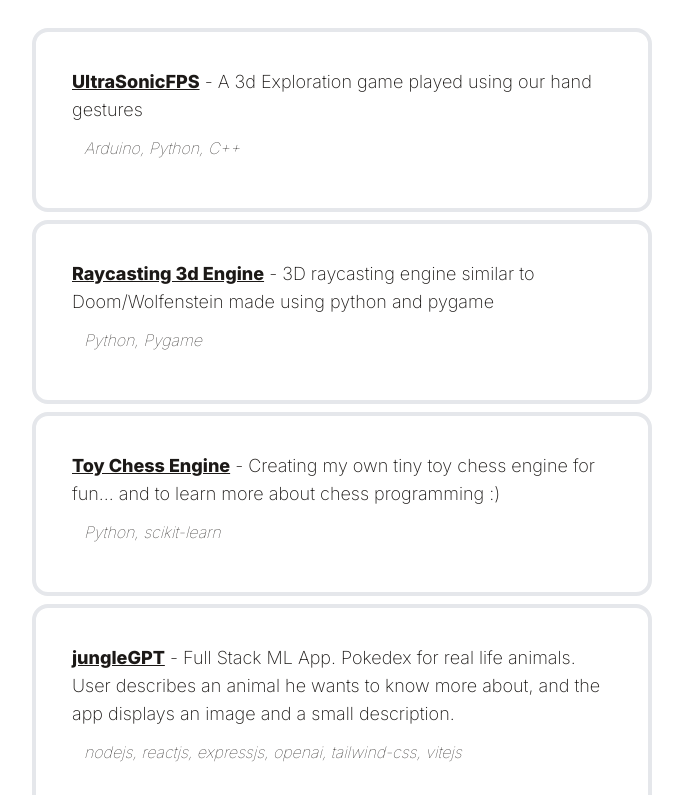
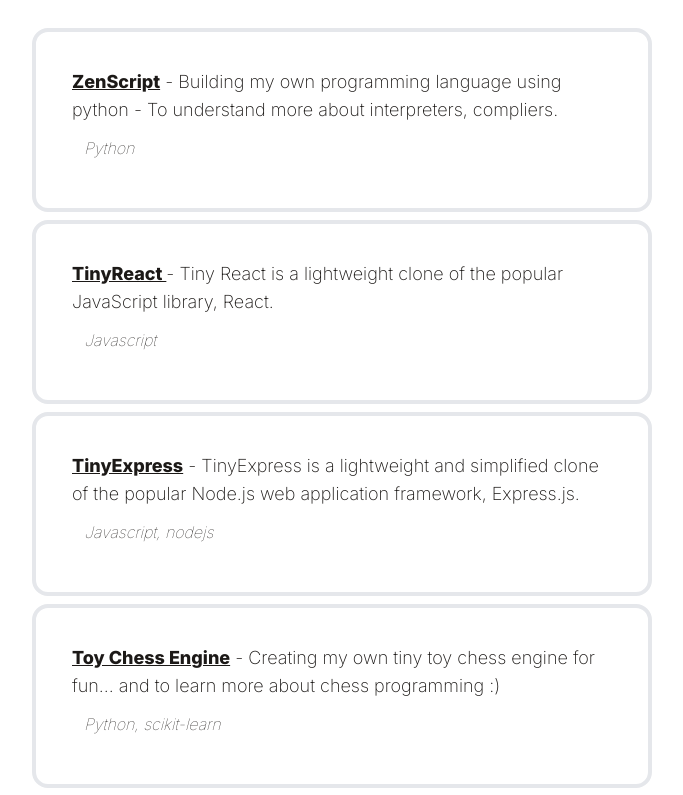
Before and after one commit to theyashwanthsai/DigitalGarden, a React (Vite) app: page /projects in a window 1280 px wide. Shown: the part 520-1315 px from the top of the page, without its empty margins (298-981 px from the left). Built offline with nearby package versions, Linux system fonts and the light colour scheme; a web font is replaced by a local one.

Commit message:
few changes

```diff
--- a/src/components/About.jsx
+++ b/src/components/About.jsx
@@ -11,7 +11,7 @@ function About() {
        You can check what I'm building <a className= "underline" href="https://github.com/theyashwanthsai">here</a>.
       <br /> <br /> Follow me on Twitter, Linkedin, Github</p>
 
-      <h5 className="p-5 text-4xl md:text-7xl dark:text-white mb-1 md:mb-3 font-bold">Uses</h5>
+      <h5 className="p-5 text-4xl md:text-7xl dark:text-white mb-1 md:mb-3 font-bold">Tech</h5>
       <div className="p-5 text-lg max-w-xl mb-6 font-bold">
         <ul></ul>
       <p>
--- a/src/components/Home.jsx
+++ b/src/components/Home.jsx
@@ -1,6 +1,6 @@
 import React, { useEffect, useRef } from "react";
 import { SocialIcon } from 'react-social-icons';
-
+import { Link } from 'react-router-dom';
 
 
 function Home() {
@@ -23,9 +23,11 @@ function Home() {
         Here's a rough map of this website:
 
         <br />
-        <b className="underline">Projects</b>: List of all the Projects I have worked on since I started this journey of computer science.
+        <b className="underline"><Link to = "/projects" className="" href="">Projects</Link></b>: List of all the Projects I have worked on since I started this journey of computer science.
         <br />
-        <b className="underline"> Articles</b>: List of some of the articles I have written. I try to share my learnings by writing articles, in hopes of helping someone in some way.
+        <b className="underline"><Link to = "/articles" className="" href="">Articles</Link></b>: List of some of the articles I have written. I try to share my learnings by writing articles, in hopes of helping someone in some way.
+        <br />
+        <b className="underline"><a href = 'https://drive.google.com/file/d/1JjqfkjYx0AQkcvYRArhrohVgnzUQX1c7/view?usp=sharing'>Resume</a></b> - Heres my resume
 
 
       </p>
--- a/src/components/ProjectList.js
+++ b/src/components/ProjectList.js
@@ -1,4 +1,28 @@
 const projects = [
+   {
+    title: 'ZenScript',
+    description: 'Building my own programming language using python - To understand more about interpreters, compliers.',
+    link: 'https://github.com/theyashwanthsai/ZenScript',
+    tags: "Python"
+  },
+  {
+    title: 'TinyReact ',
+    description: 'Tiny React is a lightweight clone of the popular JavaScript library, React.',
+    link: 'https://github.com/theyashwanthsai/TinyReact',
+    tags: "Javascript"
+  },
+  {
+    title: 'TinyExpress',
+    description: 'TinyExpress is a lightweight and simplified clone of the popular Node.js web application framework, Express.js.',
+    link: 'https://github.com/theyashwanthsai/TinyExpress',
+    tags: "Javascript, nodejs"
+  },
+    {
+      title: 'Toy Chess Engine',
+      description: 'Creating my own tiny toy chess engine for fun... and to learn more about chess programming :)',
+      link: 'https://github.com/theyashwanthsai/ToyChessEngine',
+      tags: "Python, scikit-learn"
+    },
     {
       title: 'UltraSonicFPS',
       description: 'A 3d Exploration game played using our hand gestures',
@@ -10,12 +34,6 @@ const projects = [
       description: '3D raycasting engine similar to Doom/Wolfenstein made using python and pygame',
       link: 'https://github.com/theyashwanthsai/raycasting-3d-engine',
       tags: "Python, Pygame",
-    },
-    {
-      title: 'Toy Chess Engine',
-      description: 'Creating my own tiny toy chess engine for fun... and to learn more about chess programming :)',
-      link: 'https://github.com/theyashwanthsai/ToyChessEngine',
-      tags: "Python, scikit-learn"
     },
     {
       title: 'jungleGPT',
```
